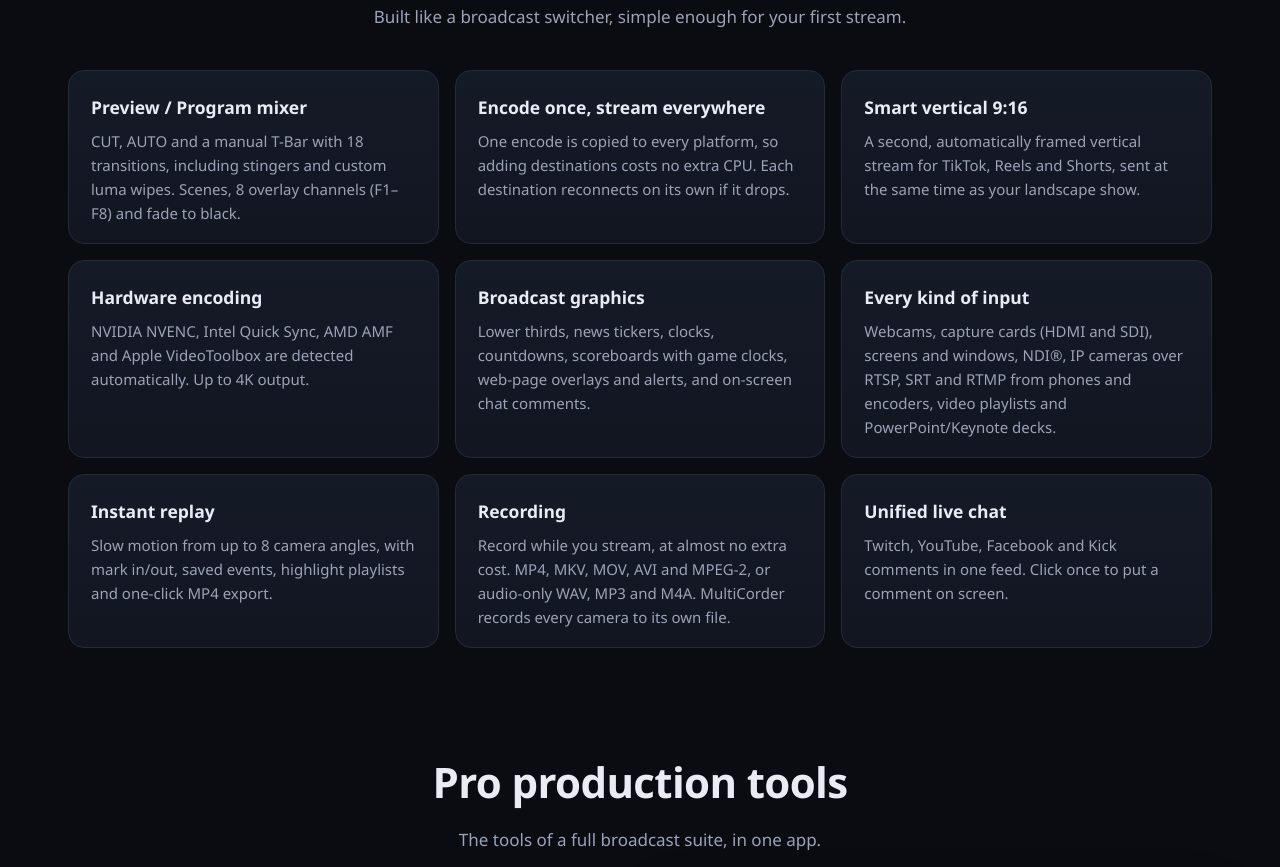
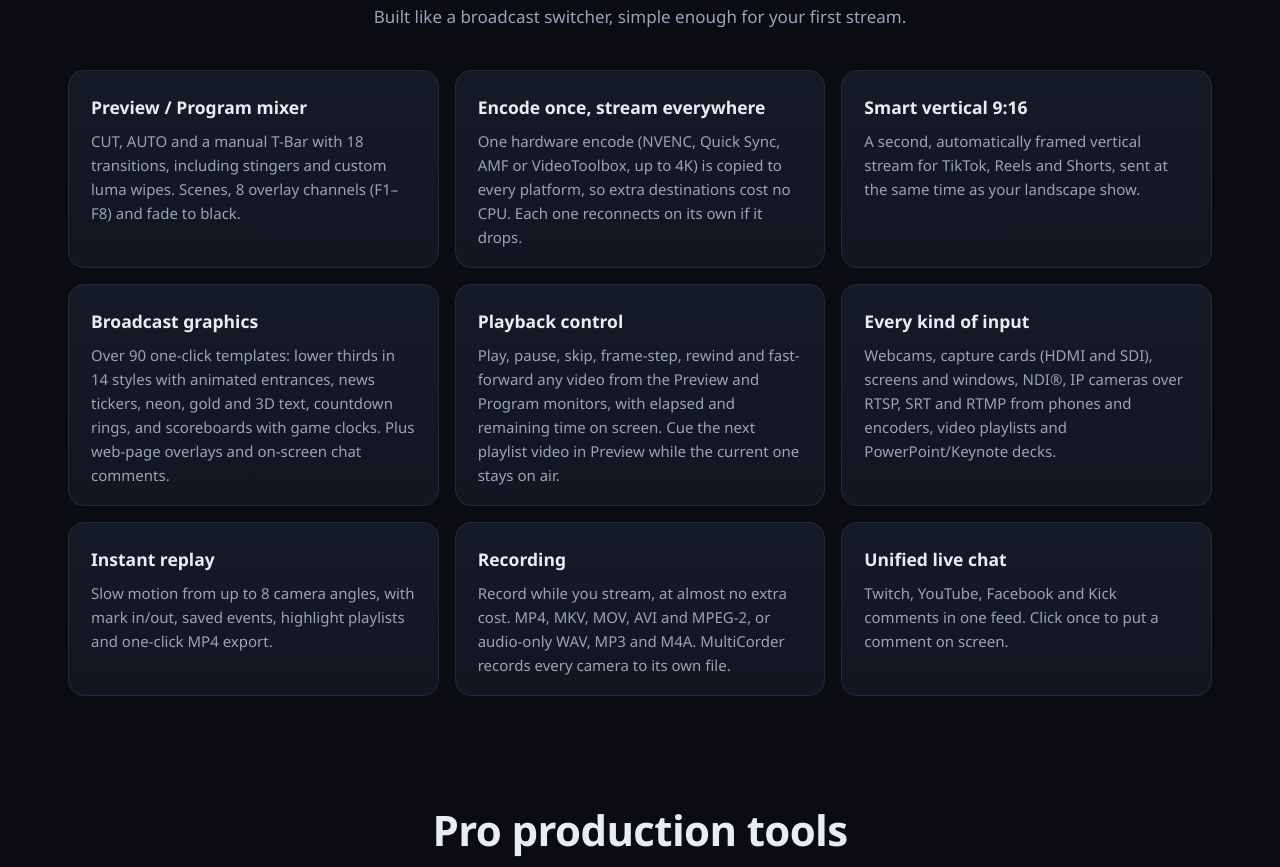
Before and after one commit to SirrJay/ritstream, a plain HTML site: page docs/index.html in a window 1280 px wide. Shown: the part 1455-2322 px from the top of the page. Drawn offline with Linux system fonts and the light colour scheme.

Commit message:
Ritstream Studio 1.2: playback control, playlist cueing, graphics templates
Co-Authored-By: Claude Opus 5.5 <noreply@anthropic.com>

```diff
--- a/docs/index.html
+++ b/docs/index.html
@@ -26,7 +26,7 @@
   <main id="top">
     <section class="hero">
       <div class="hero-copy">
-        <span class="eyebrow">Version <span class="ver">1.1</span> · Windows &amp; macOS</span>
+        <span class="eyebrow">Version <span class="ver">1.2</span> · Windows &amp; macOS</span>
         <h1>Produce live shows. Stream them <em>everywhere</em>.</h1>
         <p class="lead">A full vision mixer for creators, churches, schools and broadcasters. Switch cameras, add broadcast graphics, bring in remote guests, and go live on YouTube, Facebook, TikTok, Instagram and Twitch — all at once, from one encode.</p>
         <div class="dl-row">
@@ -58,10 +58,10 @@
       <p class="section-lead">Built like a broadcast switcher, simple enough for your first stream.</p>
       <div class="grid">
         <article class="card"><h3>Preview / Program mixer</h3><p>CUT, AUTO and a manual T-Bar with 18 transitions, including stingers and custom luma wipes. Scenes, 8 overlay channels (F1–F8) and fade to black.</p></article>
-        <article class="card"><h3>Encode once, stream everywhere</h3><p>One encode is copied to every platform, so adding destinations costs no extra CPU. Each destination reconnects on its own if it drops.</p></article>
+        <article class="card"><h3>Encode once, stream everywhere</h3><p>One hardware encode (NVENC, Quick Sync, AMF or VideoToolbox, up to 4K) is copied to every platform, so extra destinations cost no CPU. Each one reconnects on its own if it drops.</p></article>
         <article class="card"><h3>Smart vertical 9:16</h3><p>A second, automatically framed vertical stream for TikTok, Reels and Shorts, sent at the same time as your landscape show.</p></article>
-        <article class="card"><h3>Hardware encoding</h3><p>NVIDIA NVENC, Intel Quick Sync, AMD AMF and Apple VideoToolbox are detected automatically. Up to 4K output.</p></article>
-        <article class="card"><h3>Broadcast graphics</h3><p>Lower thirds, news tickers, clocks, countdowns, scoreboards with game clocks, web-page overlays and alerts, and on-screen chat comments.</p></article>
+        <article class="card"><h3>Broadcast graphics</h3><p>Over 90 one-click templates: lower thirds in 14 styles with animated entrances, news tickers, neon, gold and 3D text, countdown rings, and scoreboards with game clocks. Plus web-page overlays and on-screen chat comments.</p></article>
+        <article class="card"><h3>Playback control</h3><p>Play, pause, skip, frame-step, rewind and fast-forward any video from the Preview and Program monitors, with elapsed and remaining time on screen. Cue the next playlist video in Preview while the current one stays on air.</p></article>
         <article class="card"><h3>Every kind of input</h3><p>Webcams, capture cards (HDMI and SDI), screens and windows, NDI®, IP cameras over RTSP, SRT and RTMP from phones and encoders, video playlists and PowerPoint/Keynote decks.</p></article>
         <article class="card"><h3>Instant replay</h3><p>Slow motion from up to 8 camera angles, with mark in/out, saved events, highlight playlists and one-click MP4 export.</p></article>
         <article class="card"><h3>Recording</h3><p>Record while you stream, at almost no extra cost. MP4, MKV, MOV, AVI and MPEG-2, or audio-only WAV, MP3 and M4A. MultiCorder records every camera to its own file.</p></article>
@@ -126,7 +126,7 @@
     </section>
 
     <section id="download" class="section download">
-      <h2>Download Ritstream Studio <span class="ver">1.1</span></h2>
+      <h2>Download Ritstream Studio <span class="ver">1.2</span></h2>
       <div class="dl-cards">
         <a class="dl-card" href="https://github.com/SirrJay/ritstream/releases/latest/download/Ritstream-Studio-Setup-x64.exe">
           <b>Windows 10 / 11</b><span>Installer · 64-bit</span><i>Download .exe</i>
```
Also changed, not shown: 1 other file.
